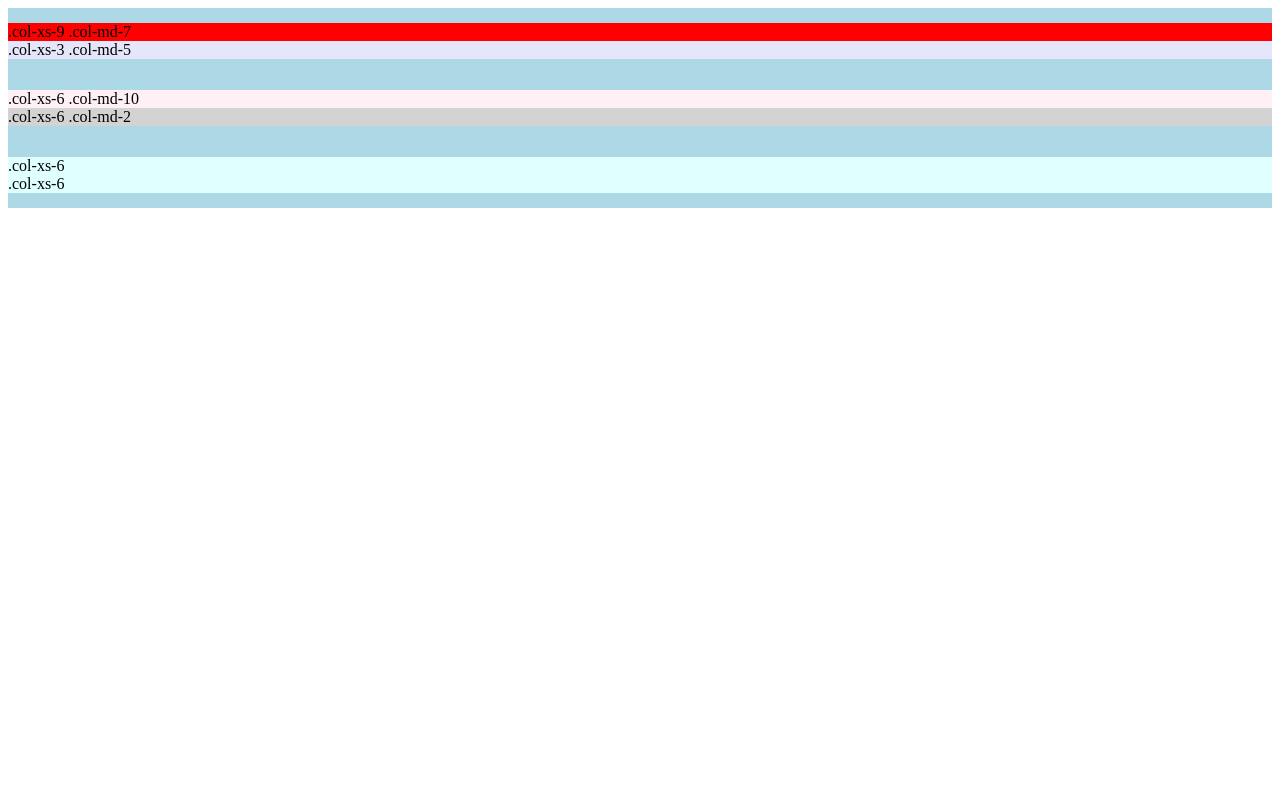
After one commit to CsabaOrdog/dinamikus_oldal, a PHP site: page /asd.html in a window 1280 px wide. The commit adds this page. Run offline with PHP 8.4, Linux system fonts and the light colour scheme.

Commit message:
improvement

```diff
--- /dev/null
+++ b/asd.html
@@ -0,0 +1,34 @@
+<head>
+<style>
+    .myContainer {
+        display: flex;
+        align-items: center;
+        flex-wrap: wrap;
+        background-color: lightblue;
+        height: 200px;
+    }
+
+    .row-flex {
+        width: 100%;
+    }
+</style>
+
+</head>
+
+<body>
+
+    <div class="container myContainer">
+        <div class="row row-flex">
+            <div class="col-xs-9 col-md-7" style="background-color:red;">.col-xs-9 .col-md-7</div>
+            <div class="col-xs-3 col-md-5" style="background-color:lavender;">.col-xs-3 .col-md-5</div>
+        </div>
+        <div class="row row-flex">
+            <div class="col-xs-6 col-md-10" style="background-color:lavenderblush;">.col-xs-6 .col-md-10</div>
+            <div class="col-xs-6 col-md-2" style="background-color:lightgrey;">.col-xs-6 .col-md-2</div>
+        </div>
+        <div class="row row-flex" style="background-color:lightcyan;">
+            <div class="col-xs-6">.col-xs-6</div>
+            <div class="col-xs-6">.col-xs-6</div>
+        </div>
+    </div>
+</body>
--- a/init.php
+++ b/init.php
@@ -15,7 +15,7 @@
     while(!$file->eof())
     {
         $row = $file->fgetcsv();
-        $kerdesek[] = new Kerdes($row[0],array_slice($row,1,4),$row[count($row)-1]);
+        $kerdesek[] = new Kerdes($row[0],array_slice($row,1,4),$row[5]);
 
     }
 
--- a/styles/styles.css
+++ b/styles/styles.css
@@ -12,7 +12,7 @@
 }
 
 body{
-    background-image: url(../resources/background.jpg);
+    background-color: black;
     background-repeat: no-repeat;
     background-size: cover;
 }
@@ -20,4 +20,5 @@ body{
 #tartalom{
     background-color: white;
     padding: 10px;
+    height: 20rem;
 }
```
Also changed, not shown: index.php (+22 -10 lines), kerdes.php (+19 -10 lines), scripts/script.js (+19 -5 lines), valaszellenor.php (+2 -6 lines).
